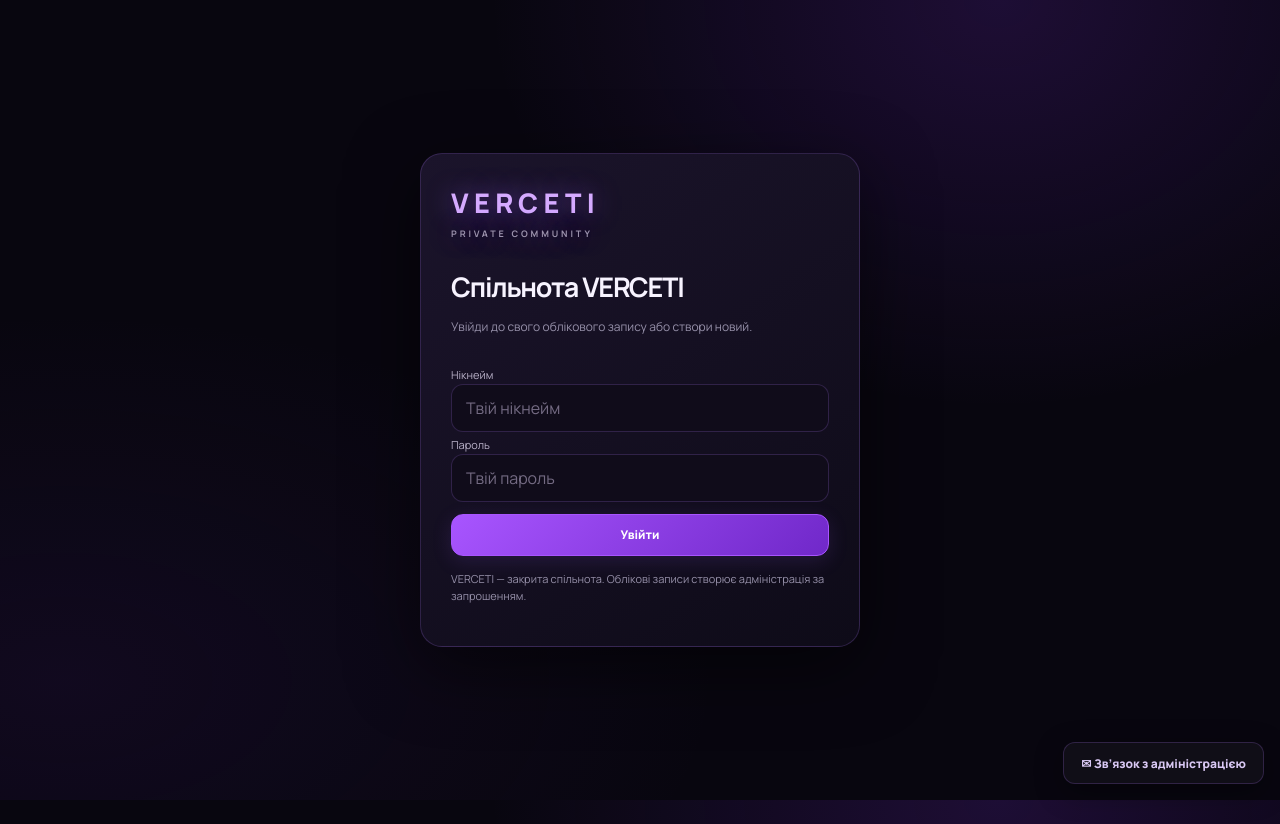
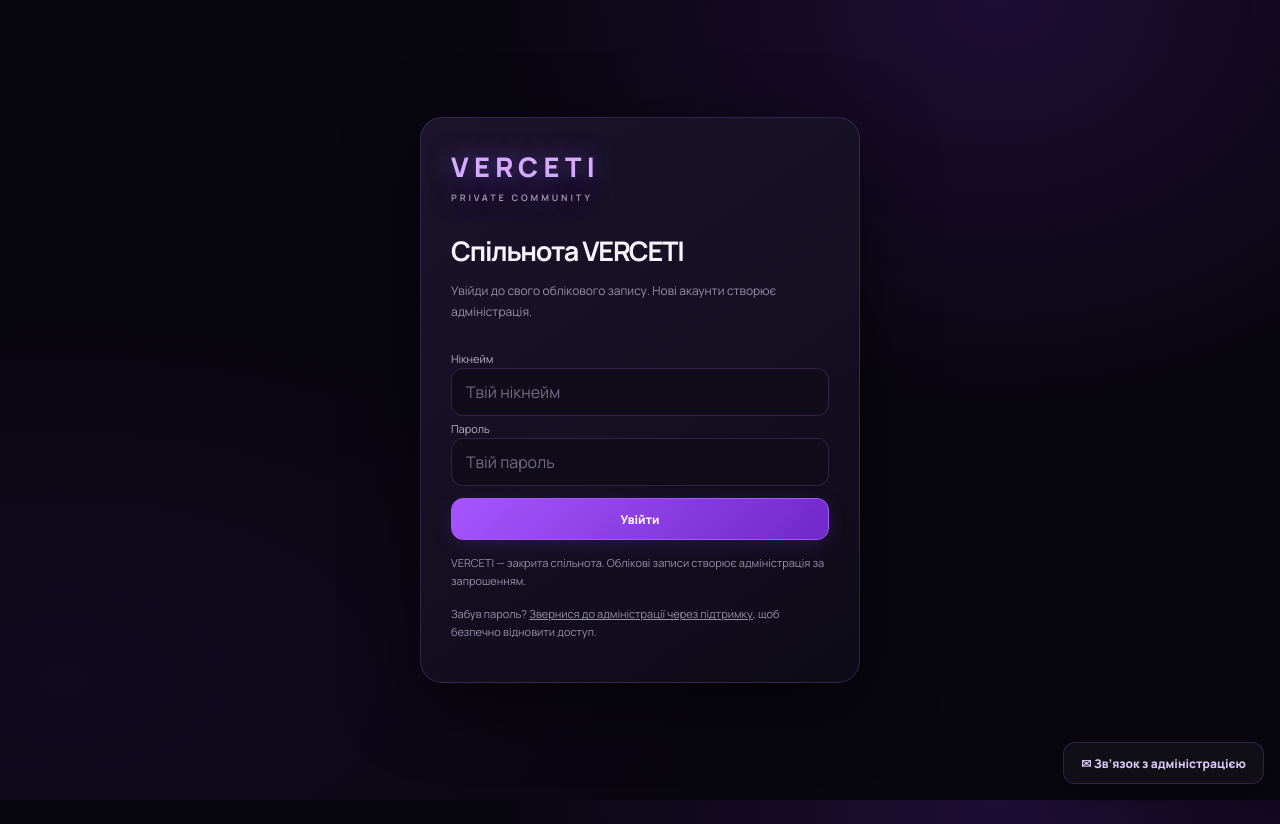
Before and after one commit to da09ni09l-dot/verceti, a Next.js app in the folder VERCETI-starter/verceti/: page /login in a window 1280 px wide. Built offline with nearby package versions, Linux system fonts and the light colour scheme; no server answers.

Commit message:
Clarify invite-only login and password recovery route

```diff
--- a/VERCETI-starter/verceti/src/app/login/page.tsx
+++ b/VERCETI-starter/verceti/src/app/login/page.tsx
@@ -1,4 +1,5 @@
 
+import Link from "next/link";
 import LoginForm from "./login-form";
 
 export default function LoginPage() {
@@ -15,10 +16,13 @@ export default function LoginPage() {
         </h1>
 
         <p className="muted" style={{ fontSize: 12, lineHeight: 1.7 }}>
-          Увійди до свого облікового запису або створи новий.
+          Увійди до свого облікового запису. Нові акаунти створює адміністрація.
         </p>
 
         <LoginForm />
+        <p className="muted" style={{ fontSize: 11, lineHeight: 1.6, marginTop: 16 }}>
+          Забув пароль? <Link href="/support" style={{ textDecoration: "underline" }}>Звернися до адміністрації через підтримку</Link>, щоб безпечно відновити доступ.
+        </p>
       </section>
     </main>
   );
```
